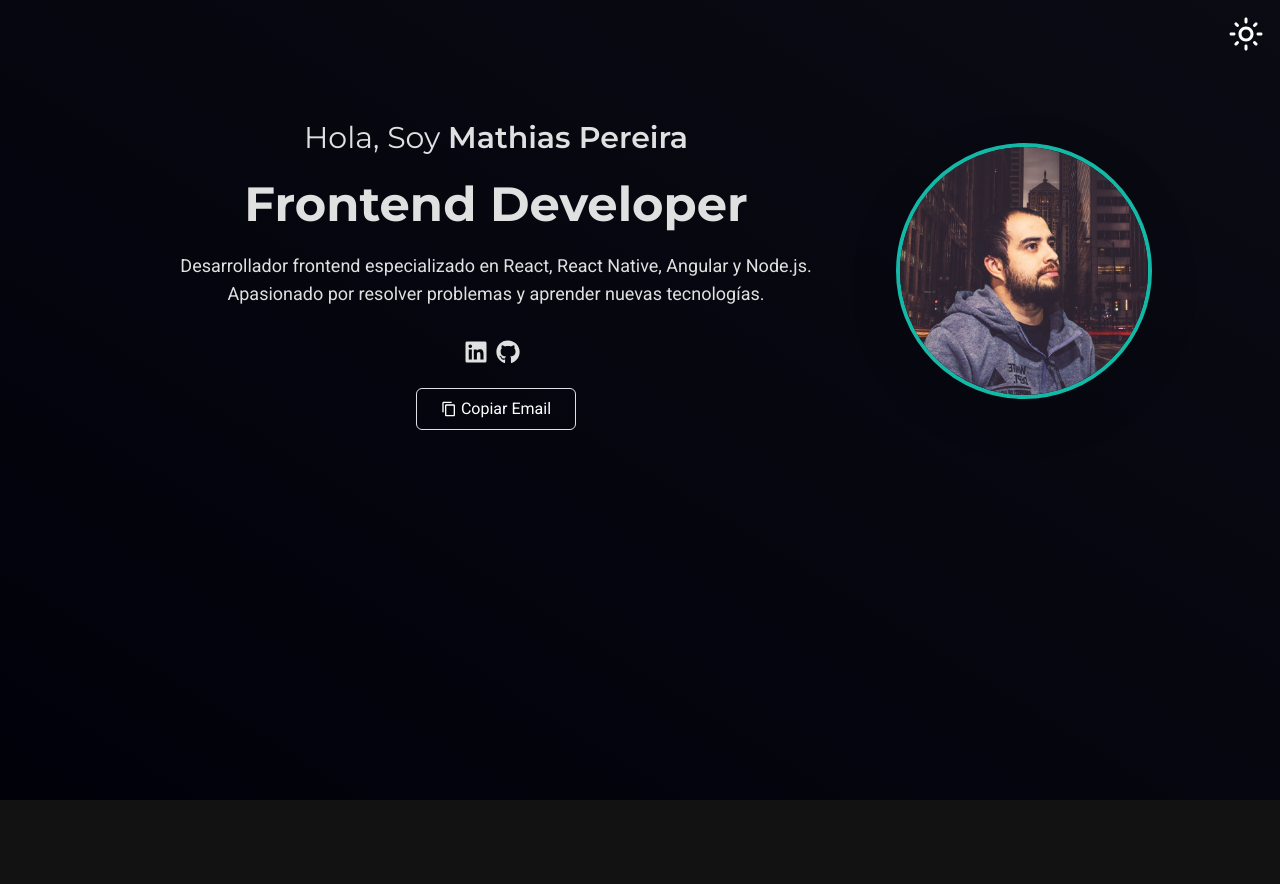
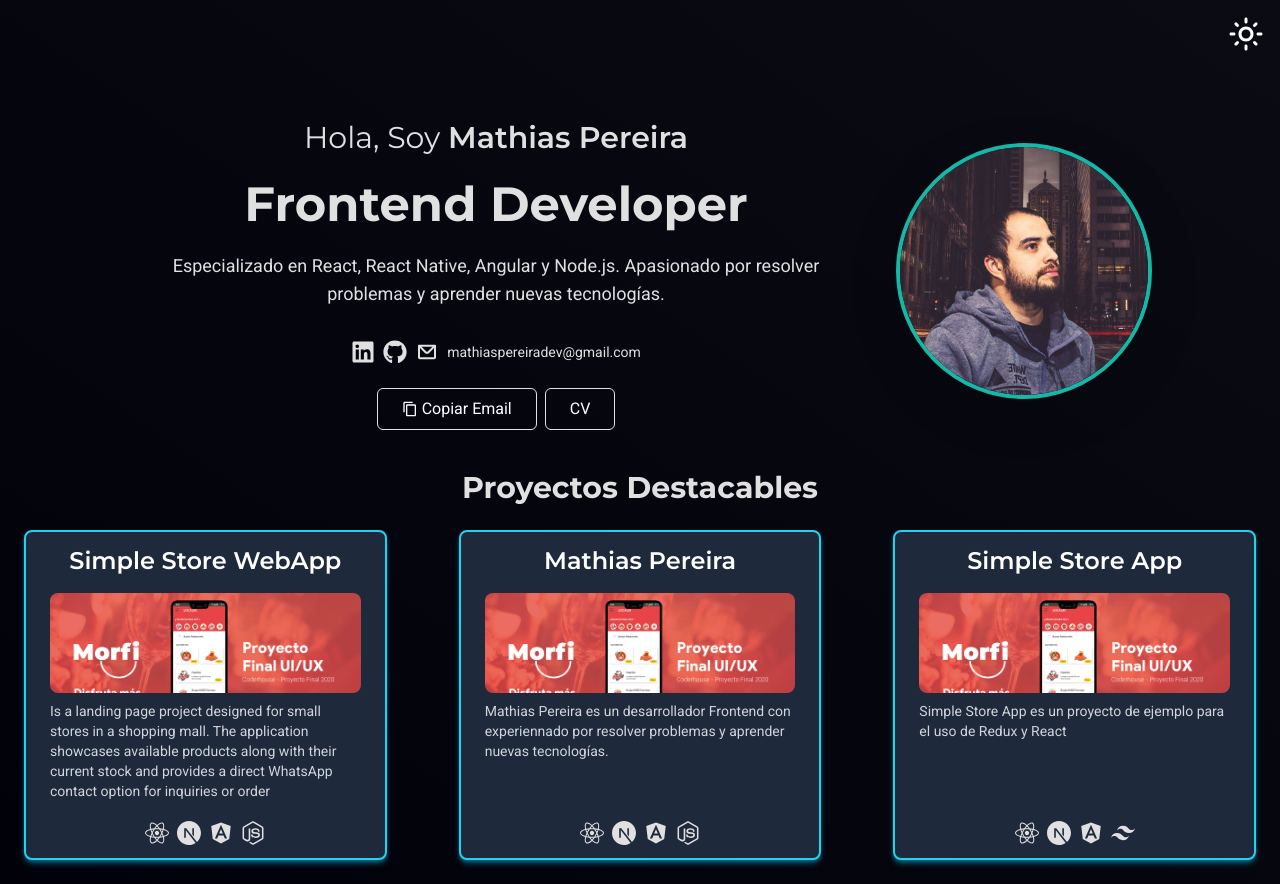
Before and after one commit to Mathiasfx/mathiasfx.github.io, a Next.js app: page / in a window 1280 px wide. Before the commit the page ends 800 px from the top, so only its background shows below. Built offline with nearby package versions, Linux system fonts and the light colour scheme.

Commit message:
[UPDATE] update items and add utils function for icons

```diff
--- /dev/null
+++ b/app/components/item.tsx
@@ -0,0 +1,34 @@
+import { ItemProps } from "../interfaces/itemProps";
+import Image from "next/image";
+import { getIcon } from "../utils/utils";
+
+const Item = ({ work }: ItemProps) => {
+  return (
+    <div className="flex flex-col items-center justify-center  mx-4 min-h-[330px] max-h-[330px] rounded-lg bg-gray-400 dark:bg-slate-800 shadow-md cursor-pointer transition-transform duration-300 ease-in-out md:hover:scale-105 border-2 border-cyan-400 shadow-cyan-500/50 ">
+      <div className="p-6 h-full min-h-[300px] flex flex-col items-center justify-start">
+        <h3 className="text-center text-2xl mb-3 font-semibold  text-gray-800 dark:text-white">
+          {work.name}
+        </h3>
+        <Image
+          width={200}
+          height={200}
+          src={work.image}
+          alt={work.name}
+          className="object-cover w-full h-[100px] rounded-lg"
+        />
+        <p className="text-left text-sm text-gray-600 dark:text-gray-300 mt-2">
+          {work.description}
+        </p>
+      </div>
+      <div className="flex justify-center items-center mb-4 space-x-2 flex-wrap">
+        {work.tec.map((tec: string) => (
+          <div key={tec} className="flex items-center space-x-2">
+            {getIcon(tec)}
+          </div>
+        ))}
+      </div>
+    </div>
+  );
+};
+
+export default Item;
--- a/app/components/myPresentation.tsx
+++ b/app/components/myPresentation.tsx
@@ -3,6 +3,7 @@ import Image from "next/image";
 import { useState } from "react";
 import { MdOutlineContentCopy } from "react-icons/md";
 import { FaGithub, FaLinkedin } from "react-icons/fa";
+import { CgMail } from "react-icons/cg";
 
 export default function MyPresentation() {
   const [copySuccess, setCopySuccess] = useState<string>("");
@@ -19,7 +20,7 @@ export default function MyPresentation() {
   };
 
   return (
-    <div className="max-w-screen-lg flex flex-col items-center  md:flex-row md:space-y-0 md:space-x-8 pt-16 mt-5 md:mt-0">
+    <div className="max-w-screen-lg h-full flex flex-col items-center  md:flex-row md:space-y-0 md:space-x-8 pt-16 mt-5 md:mt-0">
       <div className="text-center md:text-left space-y-4 ">
         <h3 className="text-2xl p-2 md:p-0 md:text-3xl">
           Hola, Soy <span className="font-semibold">Mathias Pereira</span>
@@ -27,9 +28,8 @@ export default function MyPresentation() {
 
         <h3 className="font-bold text-4xl md:text-5xl ">Frontend Developer</h3>
         <p className="text-base p-2 md:p-0 md:text-lg  ">
-          Desarrollador frontend especializado en React, React Native, Angular y
-          Node.js. Apasionado por resolver problemas y aprender nuevas
-          tecnologías.
+          Especializado en React, React Native, Angular y Node.js. Apasionado
+          por resolver problemas y aprender nuevas tecnologías.
         </p>
         <div className="flex justify-center items-center py-2">
           <a href="https://www.linkedin.com/in/mathias-pereira/">
@@ -39,18 +39,30 @@ export default function MyPresentation() {
           <a href="https://github.com/Mathiasfx">
             <FaGithub size={24} className="mr-2" />
           </a>
+          <p className="text-center text-sm  items-center flex justify-center">
+            <CgMail size={24} className="mr-2" />
+            mathiaspereiradev@gmail.com
+          </p>
         </div>
 
         <div className="w-full flex justify-center items-center md:justify-center space-x-4 md:space-x-0 md:space-y-4">
           <button
             type="button"
             onClick={() => copyToClipboard("mathiaspereiradev@gmail.com")}
-            className="flex items-center px-4 py-2 rounded focus:outline-none focus:ring-offset-0
-             border border-green-500 bg-slate-950  text-white hover:bg-gray-800
+            className="flex items-center px-4 py-2 mr-2 rounded focus:outline-none focus:ring-offset-0
+             border border-green-500 bg-slate-700  text-white hover:bg-gray-800
              dark:bg-transparent  dark:border dark:border-green-500 dark:text-white dark:hover:bg-gray-800 focus:transparent"
           >
             <MdOutlineContentCopy size={16} className="mr-1" />
             {copySuccess ? "Copiado !" : "Copiar Email"}
+          </button>
+          <button
+            type="button"
+            className="flex m-0 items-center px-4 py-2 rounded focus:outline-none focus:ring-offset-0
+             border border-green-500 bg-slate-700  text-white hover:bg-gray-800
+             dark:bg-transparent  dark:border dark:border-green-500 dark:text-white dark:hover:bg-gray-800 focus:transparent"
+          >
+            CV
           </button>
         </div>
         {copySuccess && (
--- /dev/null
+++ b/app/components/portfolio.tsx
@@ -0,0 +1,20 @@
+import { PortfolioProps } from "../interfaces/portfolioProps";
+import { Work } from "../interfaces/work.interface";
+import Item from "./item";
+
+const Portfolio = ({ works }: PortfolioProps) => {
+  return (
+    <div className="w-full h-full max-w-screen-xl  my-6 mb-4">
+      <h1 className="text-center md:text-left text-2xl md:text-3xl font-bold mt-3">
+        Proyectos Destacables
+      </h1>
+      <div className="grid grid-cols-1 md:grid-cols-3 gap-4 mt-4">
+        {works.map((work: Work) => (
+          <Item work={work} key={work.name} />
+        ))}
+      </div>
+    </div>
+  );
+};
+
+export default Portfolio;
--- a/app/globals.css
+++ b/app/globals.css
@@ -1,4 +1,4 @@
-@import 'bootstrap/dist/css/bootstrap.min.css';
+@import "bootstrap/dist/css/bootstrap.min.css";
 
 @tailwind base;
 @tailwind components;
@@ -6,8 +6,8 @@
 
 /* Variables de fuente */
 :root {
-  --font-montserrat: 'Montserrat', sans-serif;
-  --font-roboto: 'Roboto', sans-serif;
+  --font-montserrat: "Montserrat", sans-serif;
+  --font-roboto: "Roboto", sans-serif;
 }
 
 /* Comportamiento de desplazamiento */
@@ -24,11 +24,13 @@ html.light body {
     rgba(20, 20, 30, 0.9)
   );
   margin: 0;
-  height: 100vh;
+  height: 100%;
+  min-height: 100vh;
   display: flex;
   justify-content: center;
   align-items: center;
   font-family: var(--font-roboto), sans-serif;
+  background-repeat: no-repeat;
 }
 
 /* Modo oscuro (dark) */
@@ -40,15 +42,22 @@ html.dark body {
     rgba(0, 0, 10, 0.95)
   );
   margin: 0;
-  height: 100vh;
+  height: 100%;
+  min-height: 100vh;
   display: flex;
   justify-content: center;
   align-items: center;
   font-family: var(--font-roboto), sans-serif;
+  background-repeat: no-repeat;
 }
 
 /* Estilo de encabezados */
-h1, h2, h3, h4, h5, h6 {
+h1,
+h2,
+h3,
+h4,
+h5,
+h6 {
   font-family: var(--font-montserrat), sans-serif;
 }
 
@@ -59,11 +68,15 @@ h1, h2, h3, h4, h5, h6 {
   }
 }
 
-.darkmode-toggle{
+.darkmode-toggle {
   position: absolute;
   top: 16px;
   right: 16px;
   cursor: pointer;
   transition: all 0.3s ease;
+}
 
+/* Sombra sutil con un toque más suave */
+.shadow-cyan-500 {
+  box-shadow: 0 0 6px rgba(0, 255, 255, 0.3), 0 0 15px rgba(0, 255, 255, 0.2);
 }
--- /dev/null
+++ b/app/interfaces/itemProps.ts
@@ -0,0 +1,5 @@
+import { Work } from "./work.interface";
+
+export interface ItemProps {
+  work: Work;
+}
--- /dev/null
+++ b/app/interfaces/portfolioProps.ts
@@ -0,0 +1,5 @@
+import { Work } from "./work.interface";
+
+export interface PortfolioProps {
+  works: Work[];
+}
--- a/app/page.tsx
+++ b/app/page.tsx
@@ -1,11 +1,40 @@
 import MyPresentation from "./components/myPresentation";
+import Portfolio from "./components/portfolio";
 import ThemeSwitch from "./components/themeSwitch";
+import { Work } from "./interfaces/work.interface";
 
 export default function Home() {
+  const works: Work[] = [
+    {
+      name: "Simple Store WebApp",
+      description:
+        "Is a landing page project designed for small stores in a shopping mall. The application showcases available products along with their current stock and provides a direct WhatsApp contact option for inquiries or order",
+      url: "https://mathiaspereira.dev",
+      image: "/images/appreactnative.png",
+      tec: ["react", "nextjs", "angular", "node"],
+    },
+    {
+      name: "Mathias Pereira",
+      description:
+        "Mathias Pereira es un desarrollador Frontend con experiennado por resolver problemas y aprender nuevas tecnologías.",
+      url: "https://mathiaspereira.dev",
+      image: "/images/appreactnative.png",
+      tec: ["react", "nextjs", "angular", "node"],
+    },
+    {
+      name: "Simple Store App",
+      description:
+        "Simple Store App es un proyecto de ejemplo para el uso de Redux y React",
+      url: "https://mathiaspereira.dev",
+      image: "/images/appreactnative.png",
+      tec: ["react", "nextjs", "angular", "tailwindcss"],
+    },
+  ];
   return (
-    <div className="h-screen w-screen flex flex-col items-center justify-start">
+    <div className="h-full w-full flex flex-col items-center justify-start">
       <ThemeSwitch />
       <MyPresentation />
+      <Portfolio works={works} />
     </div>
   );
 }
--- /dev/null
+++ b/app/utils/utils.tsx
@@ -0,0 +1,22 @@
+import { FaReact } from "react-icons/fa"; // React
+import { SiNextdotjs } from "react-icons/si"; // Next.js
+import { SiTailwindcss } from "react-icons/si"; // Tailwind CSS
+import { FaAngular } from "react-icons/fa"; // Angular
+import { FaNodeJs } from "react-icons/fa"; // Node.js
+
+export const getIcon = (icon: string) => {
+  switch (icon) {
+    case "react":
+      return <FaReact size={24} />;
+    case "nextjs":
+      return <SiNextdotjs size={24} />;
+    case "tailwindcss":
+      return <SiTailwindcss size={24} />;
+    case "angular":
+      return <FaAngular size={24} />;
+    case "node":
+      return <FaNodeJs size={24} />;
+    default:
+      return <FaReact size={24} />;
+  }
+};
```
Also changed, not shown: app/interfaces/work.interface.ts (added, +7 -0 lines), public/images/appreactnative.png (added).
